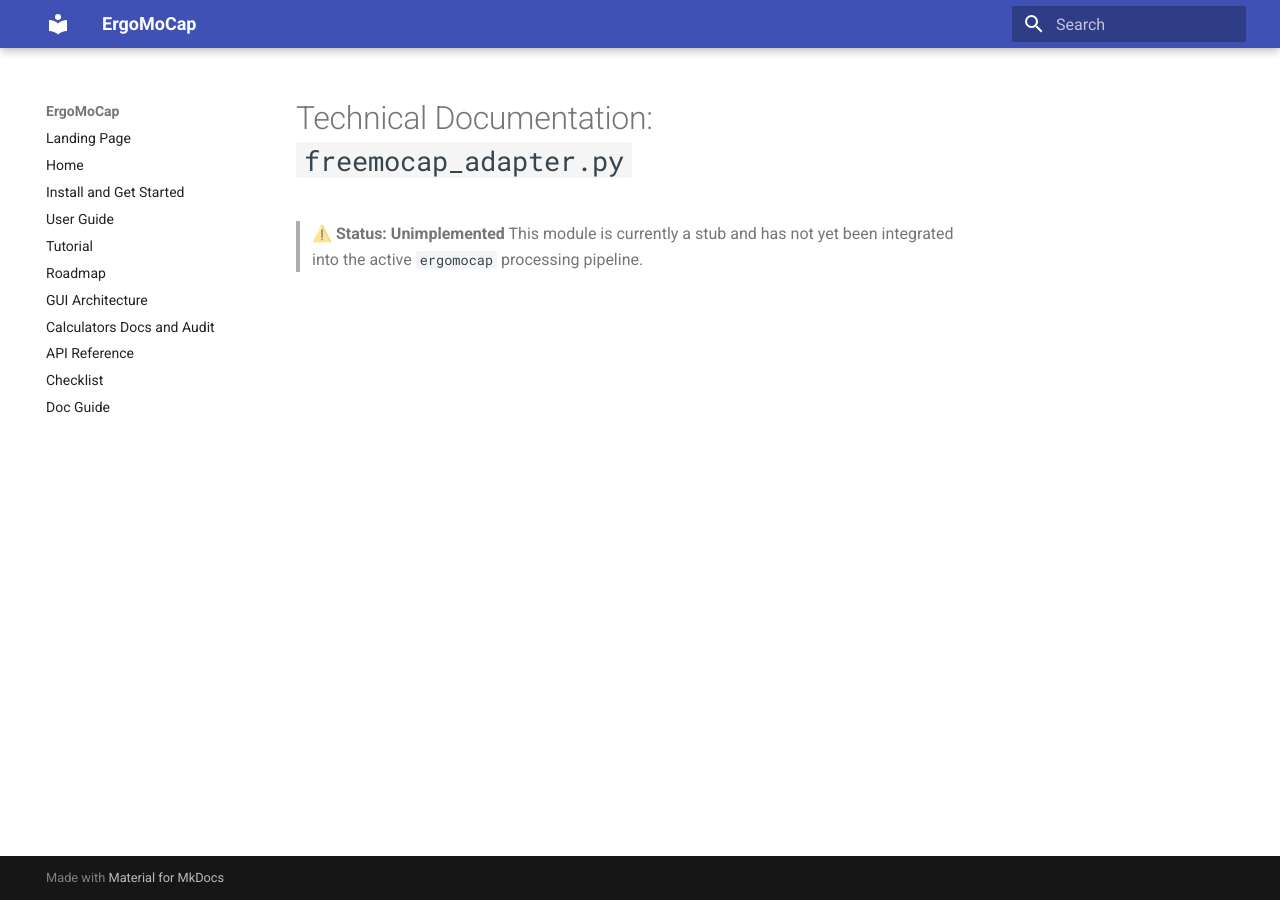
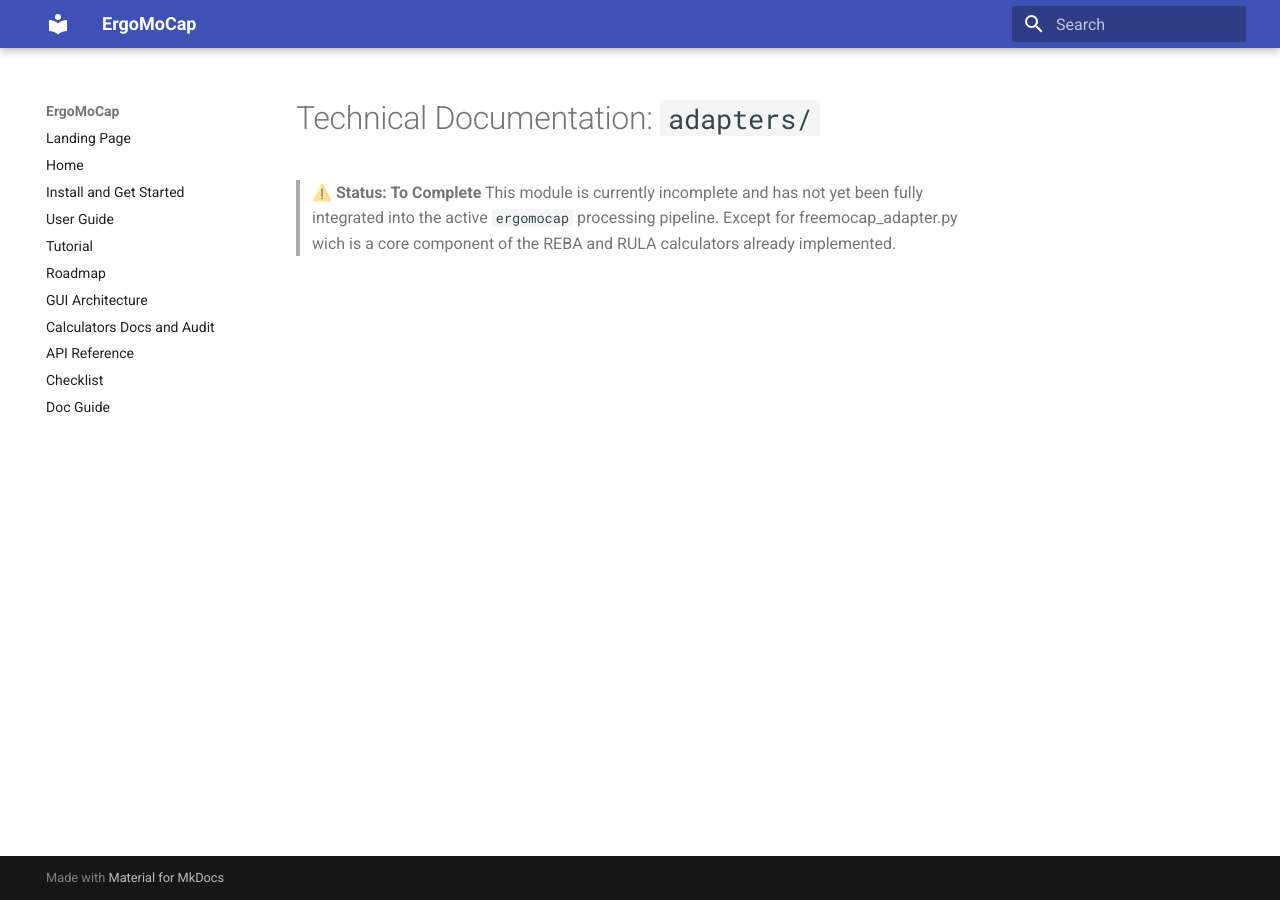
Before and after one commit to medlav/ergomocap, an MkDocs documentation site: the page built from docs/calculators/adapters/docs.md, in a window 1280 px wide. Built offline with MkDocs 1.6.1 and Material for MkDocs 9.7.7, drawn with Linux system fonts in a browser that asks for light colours.

Commit message:
updated docs

```diff
--- a/docs/calculators/adapters/docs.md
+++ b/docs/calculators/adapters/docs.md
@@ -1,4 +1,4 @@
-# Technical Documentation: `freemocap_adapter.py`
+# Technical Documentation: `adapters/`
 
-> ⚠️ **Status: Unimplemented**
-> This module is currently a stub and has not yet been integrated into the active `ergomocap` processing pipeline.
+> ⚠️ **Status: To Complete**
+> This module is currently incomplete and has not yet been fully integrated into the active `ergomocap` processing pipeline. Except for freemocap_adapter.py wich is a core component of the REBA and RULA calculators already implemented.
```
Also changed, not shown: docs/calculators/adapters/audit.md (+4 -2 lines).
